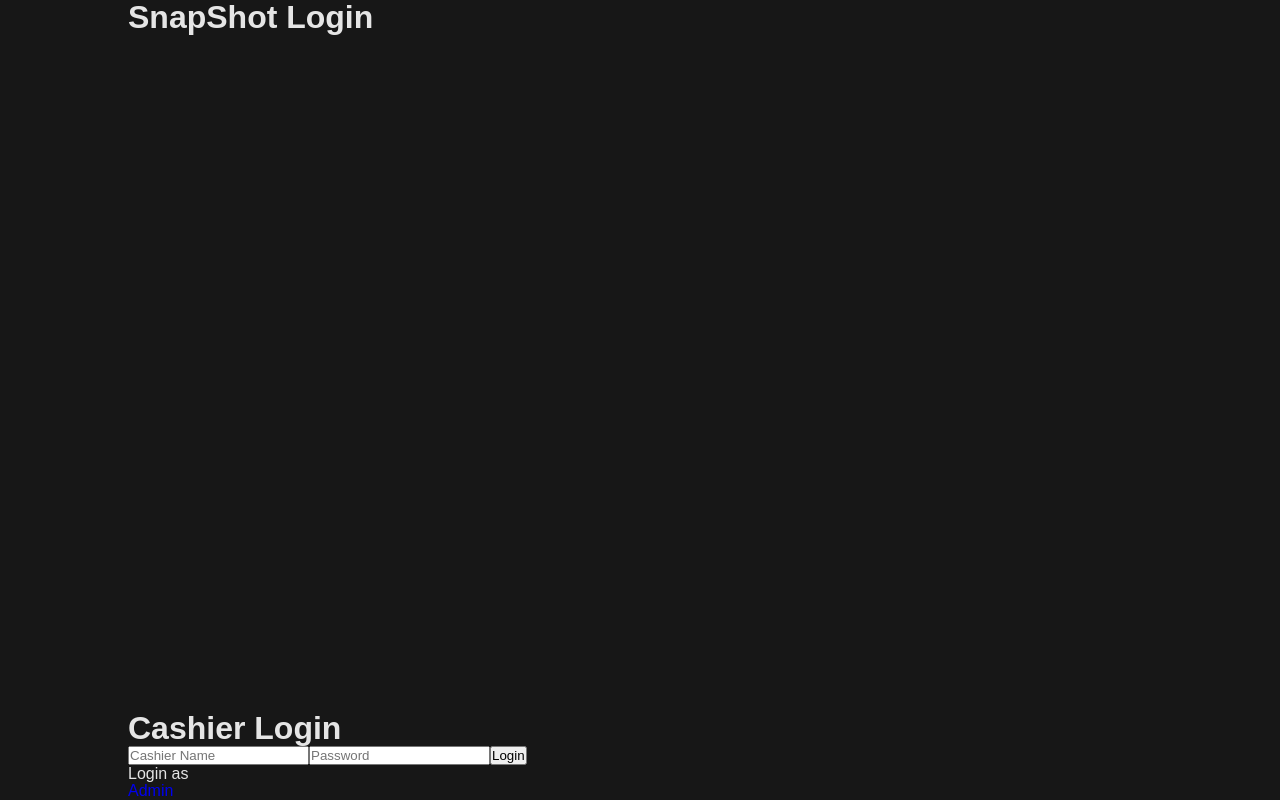
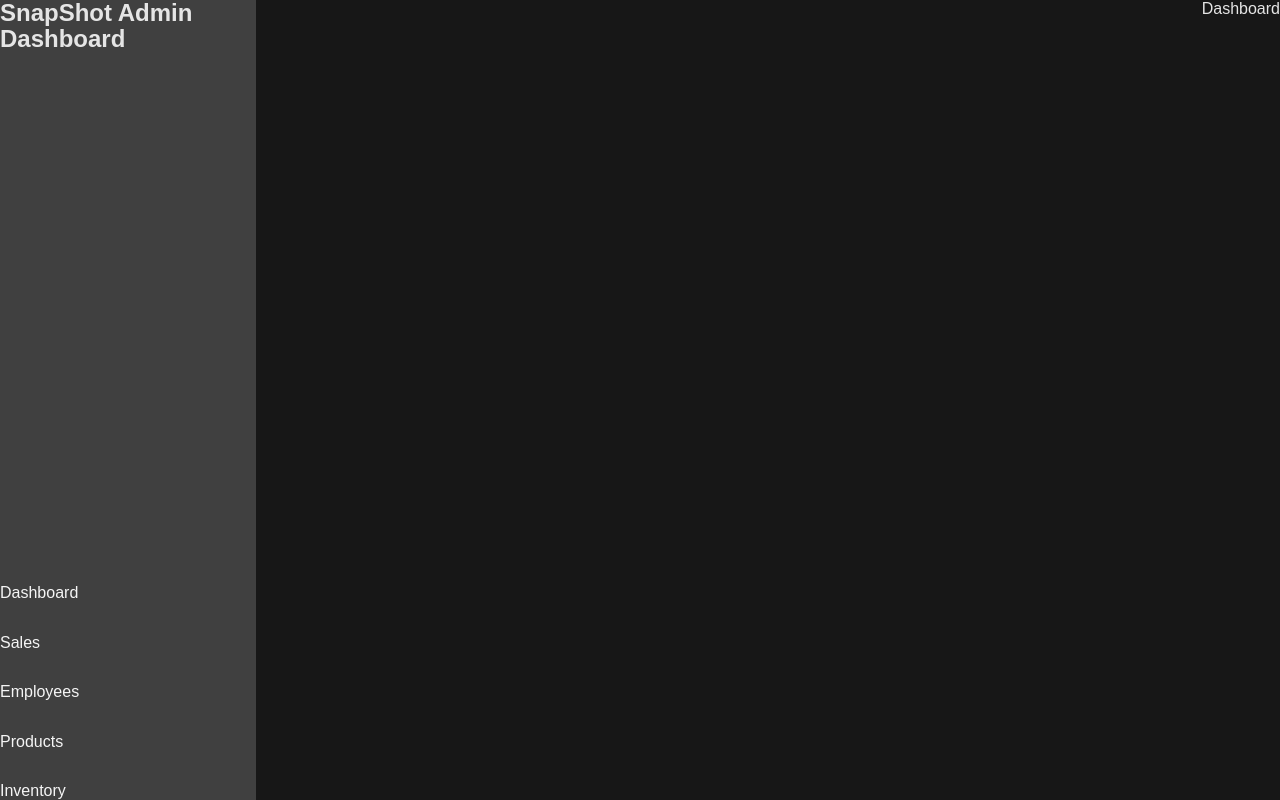
Before and after one commit to leonardporteria/pos-system, a React (Vite) app in the folder client/: page / in a window 1280 px wide. Built offline with nearby package versions, Linux system fonts and the light colour scheme.

Commit message:
client routing

```diff
--- a/client/src/App.jsx
+++ b/client/src/App.jsx
@@ -1,11 +1,14 @@
-import Auth from './components/auth/Auth';
+// import Auth from './components/auth/Auth';
+import Admin from './components/admin/Admin';
+
 import './App.scss';
 
 function App() {
   return (
     <div className='App'>
-      <h1>SnapShot Login</h1>
-      <Auth />
+      {/* <h1>SnapShot</h1> */}
+      {/* <Auth /> */}
+      <Admin />
     </div>
   );
 }
--- /dev/null
+++ b/client/src/components/admin/Admin.jsx
@@ -0,0 +1,68 @@
+import { BrowserRouter, Route, Routes, Link, useMatch } from 'react-router-dom';
+import PropTypes from 'prop-types';
+
+import Dashboard from './pages/Dashboard';
+import Sales from './pages/Sales';
+import Employees from './pages/Employees';
+import Products from './pages/Products';
+import Inventory from './pages/Inventory';
+
+import './Admin.scss';
+
+const NavLink = ({ to, label }) => {
+  const match = useMatch(to);
+  return (
+    <Link
+      to={to}
+      className={match ? 'currentpage' : 'Admin__Sidebar__Links__Link'}
+    >
+      {label}
+    </Link>
+  );
+};
+
+NavLink.propTypes = {
+  to: PropTypes.string.isRequired,
+  label: PropTypes.string.isRequired,
+};
+
+const Admin = () => {
+  return (
+    <div className='Admin'>
+      <BrowserRouter>
+        <nav className='Admin__Sidebar'>
+          <h1 className='Admin__Sidebar__Title'>SnapShot Admin Dashboard</h1>
+
+          <div className='Admin__Sidebar__Links'>
+            <NavLink to='/admin/dashboard' label='Dashboard'>
+              Dashboard
+            </NavLink>
+            <NavLink to='/admin/sales' label='Sales'>
+              Sales
+            </NavLink>
+            <NavLink to='/admin/employees' label='Employees'>
+              Employees
+            </NavLink>
+            <NavLink to='/admin/products' label='Products'>
+              Products
+            </NavLink>
+            <NavLink to='/admin/inventory' label='Inventory'>
+              Inventory
+            </NavLink>
+          </div>
+        </nav>
+
+        <Routes>
+          <Route path='/' element={<Dashboard />} />
+          <Route path='/admin/dashboard' element={<Dashboard />} />
+          <Route path='/admin/sales' element={<Sales />} />
+          <Route path='/admin/employees' element={<Employees />} />
+          <Route path='/admin/products' element={<Products />} />
+          <Route path='/admin/inventory' element={<Inventory />} />
+        </Routes>
+      </BrowserRouter>
+    </div>
+  );
+};
+
+export default Admin;
--- /dev/null
+++ b/client/src/components/admin/Admin.scss
@@ -0,0 +1,45 @@
+@import '../../variables';
+
+.Admin {
+  display: flex;
+  justify-content: space-between;
+  align-items: start;
+
+  gap: 1rem;
+
+  width: 100%;
+  height: 100vh;
+  max-height: 100vh;
+
+  font-family: 'Montserrat', sans-serif;
+
+  &__Sidebar {
+    display: flex;
+    flex-direction: column;
+    justify-content: space-between;
+    width: 20%;
+    height: 100%;
+    background-color: $neutral-700;
+
+    &__Title {
+      font-size: 1.5rem;
+      align-self: center;
+      justify-self: start;
+    }
+    &__Links {
+      display: flex;
+      flex-direction: column;
+      justify-content: space-around;
+      align-self: flex-start;
+      gap: 2rem;
+      &__Link {
+        color: $neutral-100;
+      }
+    }
+  }
+}
+
+.currentpage {
+  color: $sky-400;
+  text-decoration: underline;
+}
--- /dev/null
+++ b/client/src/components/admin/pages/Dashboard.jsx
@@ -0,0 +1,5 @@
+const Dashboard = () => {
+  return <div className='Dashboard'>Dashboard</div>;
+};
+
+export default Dashboard;
--- /dev/null
+++ b/client/src/components/admin/pages/Employees.jsx
@@ -0,0 +1,5 @@
+const Employees = () => {
+  return <div>Employees</div>;
+};
+
+export default Employees;
--- /dev/null
+++ b/client/src/components/admin/pages/Inventory.jsx
@@ -0,0 +1,5 @@
+const Inventory = () => {
+  return <div>Inventory</div>;
+};
+
+export default Inventory;
--- /dev/null
+++ b/client/src/components/admin/pages/Products.jsx
@@ -0,0 +1,5 @@
+const Products = () => {
+  return <div>Products</div>;
+};
+
+export default Products;
--- /dev/null
+++ b/client/src/components/admin/pages/Sales.jsx
@@ -0,0 +1,5 @@
+const Sales = () => {
+  return <div>Sales</div>;
+};
+
+export default Sales;
--- a/client/src/index.scss
+++ b/client/src/index.scss
@@ -31,7 +31,7 @@ body {
 
 #root {
   width: 100%;
-  margin: 0 10%;
+  // margin: 0 10%;
 }
 
 * {
```
Also changed, not shown: 1 other file (tests, documents, lock files or other folders).
